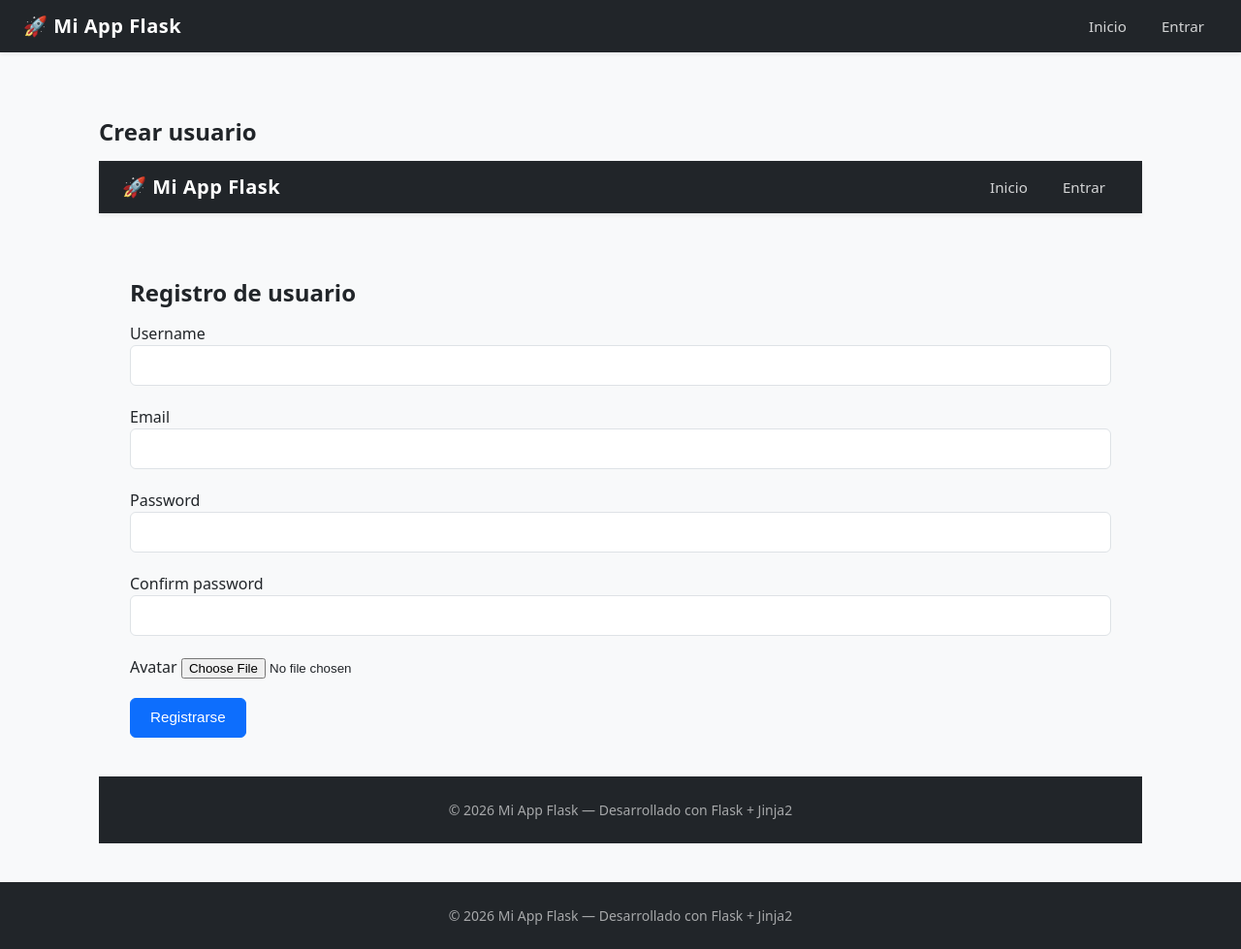
After one commit to Camila-Lesly/PW2-2026-Flask, a Flask app: template templates/create_user.html in a window 1280 px wide. The commit adds this page. Shown: the whole page at 97% size. Run offline with Flask 2, Linux system fonts and the light colour scheme; the template is opened without the code that fills it, so the values that code supplies are empty, except form fields; form fields are guessed from the names that the template uses.

Commit message:
Añadir funcionalidad de registro de usuario con gestión de avatares y formularios seguros

```diff
--- /dev/null
+++ b/requirements.txt
@@ -0,0 +1,4 @@
+Flask>=2.2.0
+Flask-WTF>=1.0.1
+email-validator>=1.1.3
+flask_login>=0.6.3
--- a/routes/auth.py
+++ b/routes/auth.py
@@ -1,19 +1,55 @@
-from flask import Blueprint, render_template, request, flash, redirect, url_for
+from flask import Blueprint, render_template, request, flash, redirect, url_for, current_app
 from flask_login import UserMixin, login_user, logout_user, login_required
+from werkzeug.utils import secure_filename
+import os
+from forms import RegisterForm
 
 auth = Blueprint('auth', __name__)
 
-# Clase de usuario simple compatible con Flask-Login
+
+# Clase de usuario simple compatible con Flask-Login (ahora con avatar)
 class User(UserMixin):
-    def __init__(self, id, email, password):
+    def __init__(self, id, username, email, password, avatar=None):
         self.id = id
+        self.username = username
         self.email = email
         self.password = password
+        self.avatar = avatar
 
 # Base de datos ficticia de usuarios
 users_db = {
-    '1': User('1', 'admin@ejemplo.com', '1234')
+    '1': User('1', 'admin', 'admin@ejemplo.com', '1234', avatar=None)
 }
+@auth.route('/register', methods=['GET', 'POST'])
+def register():
+    form = RegisterForm()
+    if form.validate_on_submit():
+        username = form.username.data
+        email = form.email.data
+        password = form.password.data
+        avatar_file = form.avatar.data
+
+        # Verificar si el email ya existe
+        if any(u.email == email for u in users_db.values()):
+            flash('El correo ya está registrado', 'danger')
+            return render_template('register.html', form=form)
+
+        # Guardar avatar si se subió
+        avatar_filename = None
+        if avatar_file:
+            filename = secure_filename(avatar_file.filename)
+            avatar_path = os.path.join('static', 'avatars')
+            os.makedirs(avatar_path, exist_ok=True)
+            avatar_filename = f"{username}_{filename}"
+            avatar_file.save(os.path.join(avatar_path, avatar_filename))
+
+        # Crear nuevo usuario
+        new_id = str(len(users_db) + 1)
+        user = User(new_id, username, email, password, avatar=avatar_filename)
+        users_db[new_id] = user
+        flash('Usuario registrado exitosamente. Ahora puedes iniciar sesión.', 'success')
+        return redirect(url_for('auth.login'))
+    return render_template('register.html', form=form)
 
 @auth.route('/login', methods=['GET', 'POST'])
 def login():
--- a/routes/main.py
+++ b/routes/main.py
@@ -1,17 +1,28 @@
 from flask import Blueprint, render_template, request, flash, redirect, url_for
 from flask_login import login_required
+from routes.auth import users_db
 
 main = Blueprint('main', __name__)
 
+
 usuarios = [
-    {'nombre': 'Ana López', 'email': 'ana@ejemplo.com'},
-    {'nombre': 'Carlos García', 'email': 'carlos@ejemplo.com'},
-    {'nombre': 'María Pérez', 'email': 'maria@ejemplo.com'}
+    {'nombre': 'Ana López', 'email': 'ana@ejemplo.com', 'avatar': None},
+    {'nombre': 'Carlos García', 'email': 'carlos@ejemplo.com', 'avatar': None},
+    {'nombre': 'María Pérez', 'email': 'maria@ejemplo.com', 'avatar': None}
 ]
 
 @main.route('/')
 def inicio():
-    return render_template('index.html', usuarios=usuarios)
+    # Combinar usuarios ficticios y registrados
+    usuarios_registrados = []
+    for user in users_db.values():
+        usuarios_registrados.append({
+            'nombre': getattr(user, 'username', None),
+            'email': user.email,
+            'avatar': getattr(user, 'avatar', None)
+        })
+    todos = usuarios + usuarios_registrados
+    return render_template('index.html', usuarios=todos)
 
 @main.route('/contacto', methods=['GET', 'POST'])
 @login_required
--- /dev/null
+++ b/templates/create_user.html
@@ -0,0 +1,8 @@
+{% extends 'base.html' %}
+{% block content %}
+<div class="container mt-4">
+    <h2>Crear usuario</h2>
+    <!-- Aquí puedes reutilizar el formulario de registro o personalizarlo -->
+    {% include 'register.html' %}
+</div>
+{% endblock %}
--- /dev/null
+++ b/templates/register.html
@@ -0,0 +1,45 @@
+{% extends 'base.html' %}
+{% block content %}
+<div class="container mt-4">
+    <h2>Registro de usuario</h2>
+    <form method="POST" enctype="multipart/form-data">
+        {{ form.hidden_tag() }}
+        <div class="form-group">
+            {{ form.username.label }}
+            {{ form.username(class_='form-control') }}
+            {% for error in form.username.errors %}
+                <span class="text-danger">{{ error }}</span>
+            {% endfor %}
+        </div>
+        <div class="form-group">
+            {{ form.email.label }}
+            {{ form.email(class_='form-control') }}
+            {% for error in form.email.errors %}
+                <span class="text-danger">{{ error }}</span>
+            {% endfor %}
+        </div>
+        <div class="form-group">
+            {{ form.password.label }}
+            {{ form.password(class_='form-control') }}
+            {% for error in form.password.errors %}
+                <span class="text-danger">{{ error }}</span>
+            {% endfor %}
+        </div>
+        <div class="form-group">
+            {{ form.confirm_password.label }}
+            {{ form.confirm_password(class_='form-control') }}
+            {% for error in form.confirm_password.errors %}
+                <span class="text-danger">{{ error }}</span>
+            {% endfor %}
+        </div>
+        <div class="form-group">
+            {{ form.avatar.label }}
+            {{ form.avatar(class_='form-control-file') }}
+            {% for error in form.avatar.errors %}
+                <span class="text-danger">{{ error }}</span>
+            {% endfor %}
+        </div>
+        <button type="submit" class="btn btn-primary">Registrarse</button>
+    </form>
+</div>
+{% endblock %}
```
Also changed, not shown: Instrucciones.md (added, +100 -0 lines), extensions.py (added, +7 -0 lines), forms.py (added, +17 -0 lines), models.py (added, +14 -0 lines), templates/edit_user.html (added, +31 -0 lines), templates/index.html (+11 -1 lines), README-NUEVO.md (added), README.md (added).
